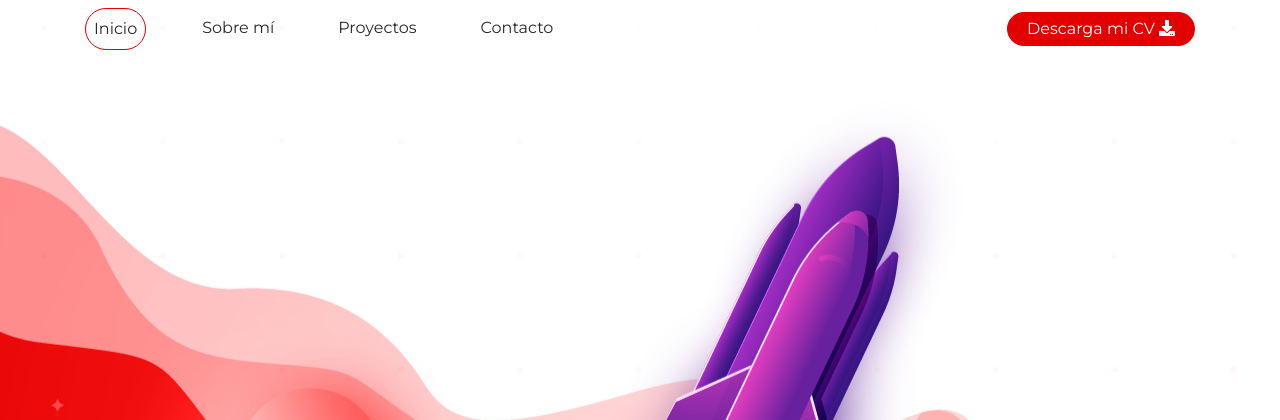
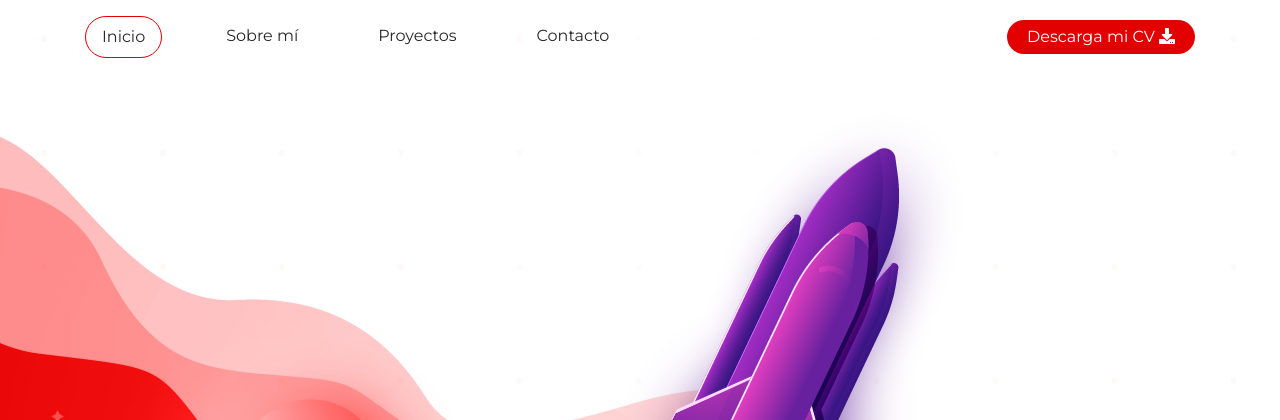
Before and after one commit to LeandroMazzarelli/portfolio, a PHP site: page / in a window 1280 px wide. Shown: the top 420 px of the page. Run offline with PHP 8.4, Linux system fonts and the light colour scheme.

Commit message:
corrected styles for the header

```diff
--- a/css/estilos.css
+++ b/css/estilos.css
@@ -268,7 +268,7 @@ footer a, footer p{
     color: white !important;
     font-size: 13px;
 }
-#proyectos footer a, #proyectos footer span{
+#proyectos footer :is(a, span){
     color: #E20000 !important;
     font-size: 13px;
 }
@@ -295,3 +295,15 @@ footer a, footer p{
     margin-top: 0px;
     color: #E20000;
 }
+
+@media (max-width: 1034px) {
+    #inicio #input-container {
+        padding-top: 380px;
+    }
+}
+
+@media (max-width: 767px) {
+    .navbar-nav li {
+        width: 100%;
+    }
+}
--- a/header.php
+++ b/header.php
@@ -21,17 +21,17 @@
 
             <div class="collapse navbar-collapse" id="navbarsExampleDefault">
                 <ul class="navbar-nav mr-auto">
-                    <li class="nav-item">
-                    <a class="nav-link <?php echo $pagina == "inicio"? "active" : "" ?>" href="index.php">Inicio</a>
+                    <li class="my-2 nav-item">
+                    <a class="nav-link px-3 <?php echo $pagina == "inicio"? "active" : "" ?>" href="index.php">Inicio</a>
                     </li>
-                    <li class="nav-item">
-                        <a class="nav-link <?php echo $pagina == "sobre-mi"? "active" : "" ?>" href="sobre-mi.php">Sobre mí</a>
+                    <li class="my-2 nav-item">
+                        <a class="nav-link px-3 <?php echo $pagina == "sobre-mi"? "active" : "" ?>" href="sobre-mi.php">Sobre mí</a>
                     </li>
-                    <li class="nav-item">
-                        <a class="nav-link <?php echo $pagina == "proyectos"? "active" : "" ?>" href="proyectos.php">Proyectos</a>
+                    <li class="my-2 nav-item">
+                        <a class="nav-link px-3 <?php echo $pagina == "proyectos"? "active" : "" ?>" href="proyectos.php">Proyectos</a>
                     </li>
-                    <li class="nav-item">
-                        <a class="nav-link <?php echo $pagina == "contacto"? "active" : "" ?>" href="contacto.php">Contacto</a>
+                    <li class="my-2 nav-item">
+                        <a class="nav-link px-3 <?php echo $pagina == "contacto"? "active" : "" ?>" href="contacto.php">Contacto</a>
                     </li>
                 </ul>
                 <div class="btn-h btn-rojo">
```
